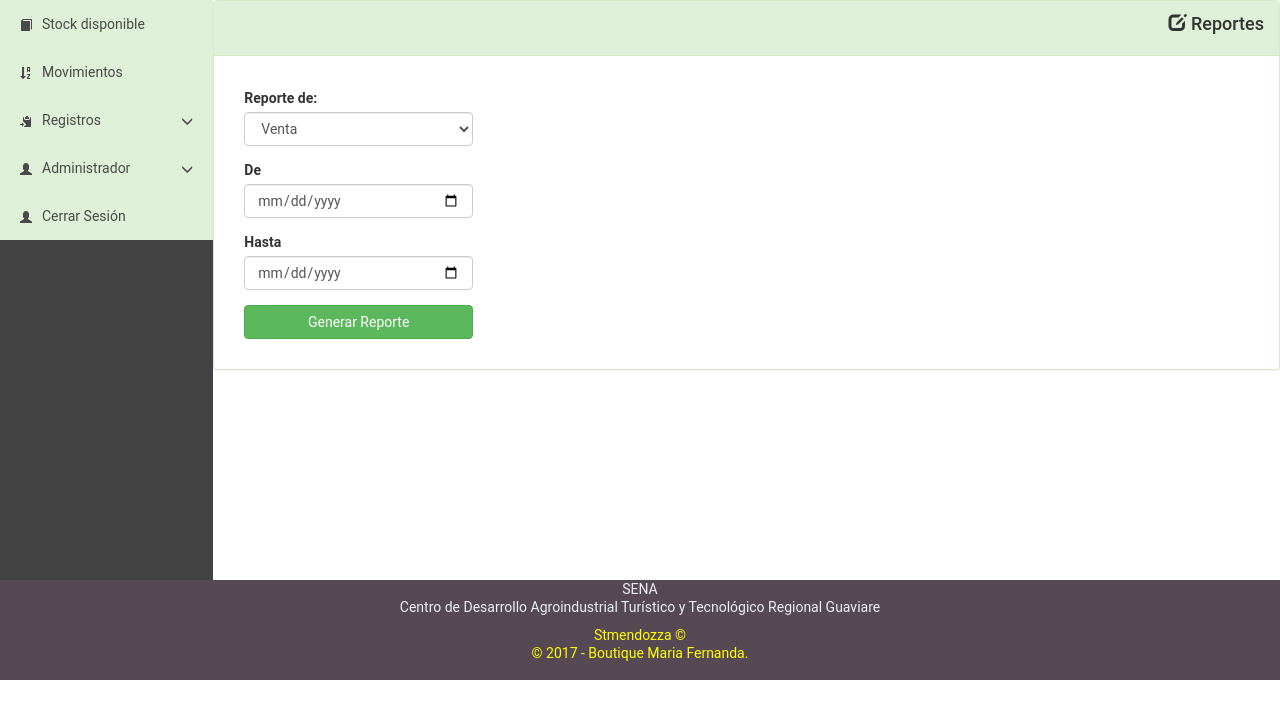
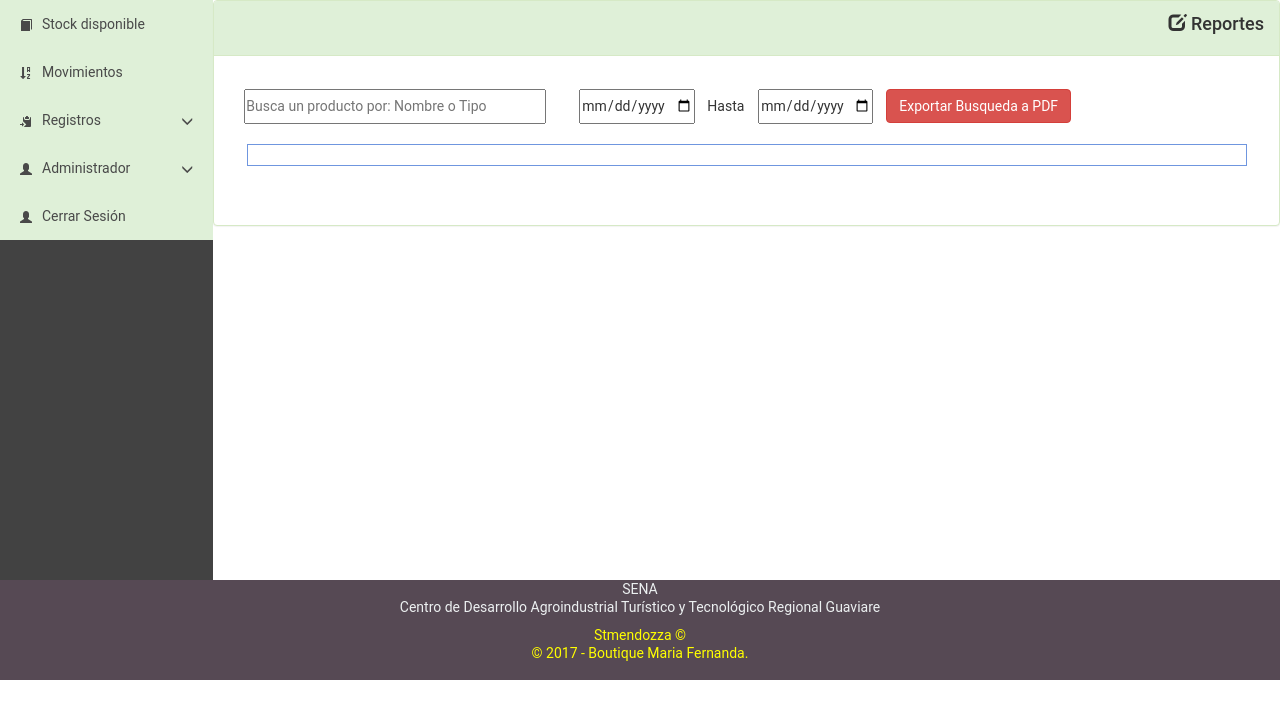
Before and after one commit to erickmarcia/GIBMAFE, a PHP site: page /reportes.php in a window 1280 px wide. Shown: the part 77-800 px from the top of the page. Run offline with PHP 8.4, Linux system fonts and the light colour scheme; a user stored in the database is signed in; some libraries are stand-ins or nearby versions.

Commit message:
Update reportes.php

```diff
--- a/codigo/reportes.php
+++ b/codigo/reportes.php
@@ -12,6 +12,12 @@
 <head>
 	<?php include ("inc/headcommon.php");?>
 	<title>GIBMAFE | Reportes</title>
+<link href="css/estilo.css" rel="stylesheet">
+
+<script src="js/bootstrap.js"></script>
+
+<script src="js/jqueryb.js"></script>
+<script src="js/myjava.js"></script>
 </head>
 <body>
 <?php	include "inc/header.php";?>
@@ -35,49 +41,27 @@
 					<div class="panel-body">
 						<div class="container">
 				    	<div class="row">
-				    		<div class="col-xs-12 col-sm-3">
-				    			<form class="form-horizontal" role="form" action="actualizar.php" method="POST" autocomplete="off">
 
-								<div class="form-group">
-									<label class="col-md-12 ">Reporte de:</label>
-									<div class="col-sm-12 ">
-										<select class="form-control" name="tipo_movimiento">
-										<option value="venta">Venta</option>
-										<option value="abastecimiento">Abastecimiento</option>
-										<option value="averia">Averia</option>
-										<option value="devolucion">Devolucion</option>
-										<option value="solicitudgarantia">Solicitud de Garantía</option>
-										<option value="salidagarantia">Salida de Garantía</option>
-										<option value="llegadagarantia">Llegada de Garantía</option>
-										<option value="entregagarantia">Entrega de Garantía</option>
+				    		<div class="col-xs-12 col-sm-12">
 
-										</select>
+				    			<section>
+    <table border="0" align="center">
+    	<tr>
+        	<td width="335"><input type="text" placeholder="Busca un producto por: Nombre o Tipo" id="bs-prod"/></td>
+            <td><input type="date" id="bd-desde"/></td>
+            <td>Hasta&nbsp;&nbsp;&nbsp;&nbsp;</td>
+            <td><input type="date" id="bd-hasta"/></td>
 
-									</div>
-								</div>
+            <td width="200"><a target="_blank" href="javascript:reportePDF();" class="btn btn-danger">Exportar Busqueda a PDF</a></td>
+        </tr>
+    </table>
+    </section>
 
-								<div class="form-group">
-									<label class="col-md-12 ">De</label>
-									<div class=" col-md-12 ">
-										<input class="form-control" type="date" name="">
-									</div>
-								</div>
+    <div class="registros" id="agrega-registros"></div>
+    <center>
+        <ul class="pagination" id="pagination"></ul>
+    </center>
 
-								<div class="form-group">
-									<label class="col-md-12 ">Hasta</label>
-									<div class="col-md-12 ">
-										<input class="form-control" type="date" name="">
-									</div>
-								</div>
-
-								<div class="form-group">
-									<div class="col-md-12">
-										<button id="btn-signup" type="submit" class="col-md-12 btn btn-success"><i class="icon-hand-right"></i>Generar Reporte</button>
-									</div>
-								</div>
-							</form>
-				    		</div>
-				    		<div class="col-xs-12 col-sm-9"></div>
 				    	</div>
 				    	</div>
 				    </div>
```
